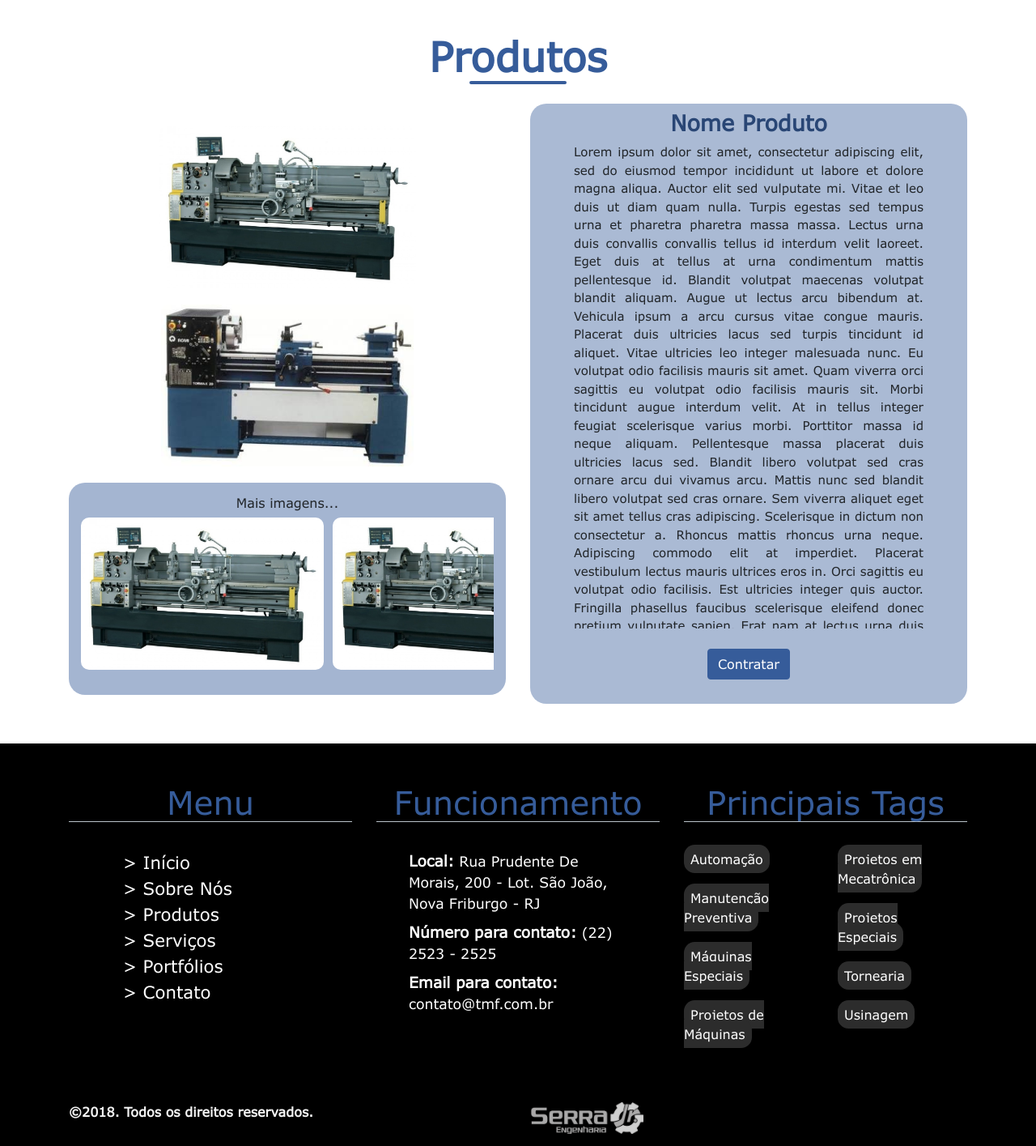
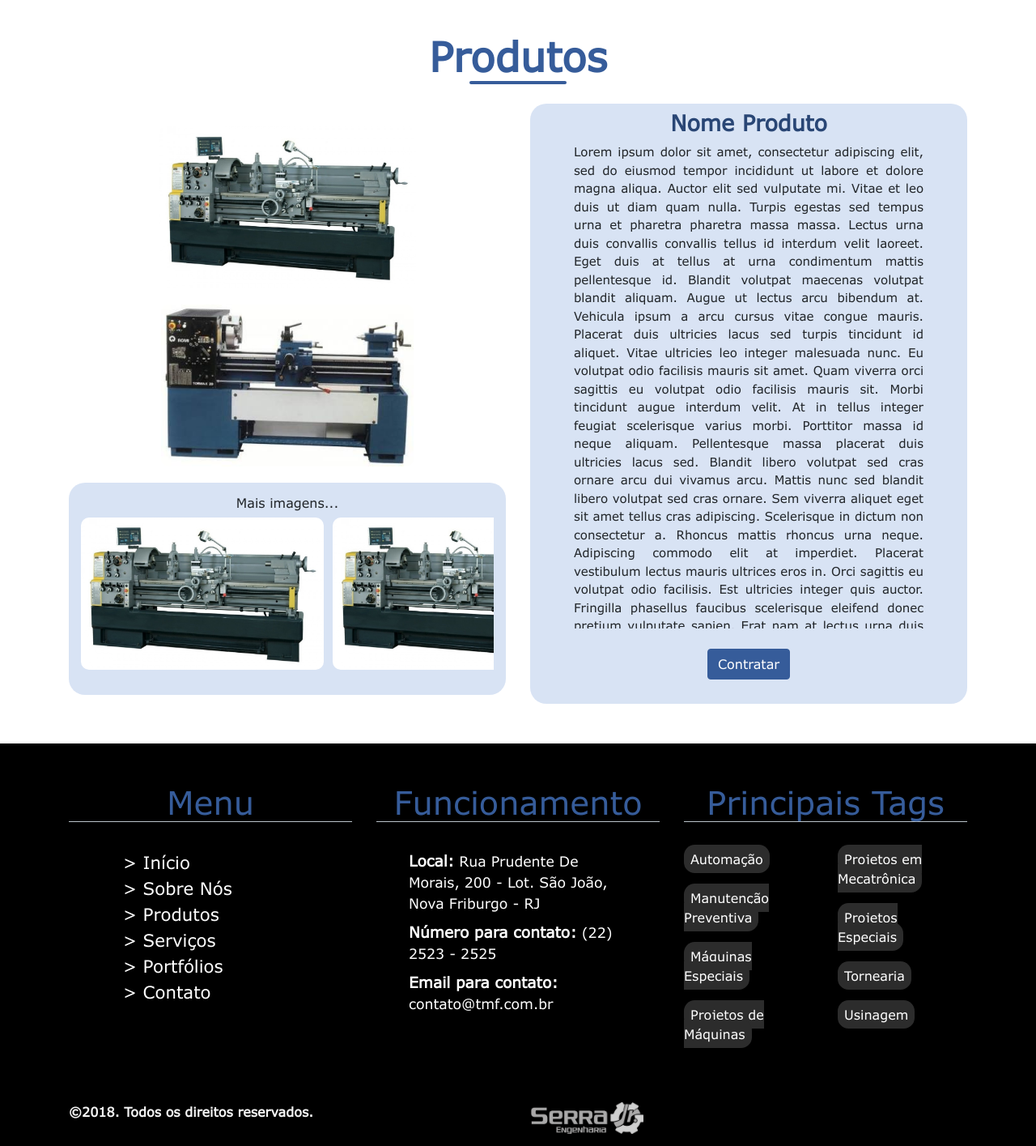
Before and after one commit to marcoaraujoneves/TemplateTMF, a PHP site: page /produtos.php in a window 1280 px wide. Shown: the part 131-1546 px from the top of the page at 81% size. Run offline with PHP 8.4, Linux system fonts and the light colour scheme; data comes from the database, SQL or seed files in the repository.

Commit message:
mudança leve nas cores dos cards de texto e imagens reduzidas

```diff
--- a/css/produtos.css
+++ b/css/produtos.css
@@ -58,7 +58,7 @@
 /*----------------------------------------------------------------------------------------------*/
 /*------------------------  caixa , card e lista que contem as imagens redizidas e o texto  --------------------------------*/
 .caixa_card_imagens{
-    background-color: rgba(54, 92, 154, 0.452) ;
+    background-color: rgba(55, 110, 199, 0.192) ;
     padding : 15px ;
     border-radius: 20px ;
     overflow-x: auto !important;
@@ -90,7 +90,7 @@
     padding-bottom: 30px ;
 }
 .caixa_texto{
-    background-color: rgba(54, 92, 154, 0.418);
+    background-color: rgba(55, 110, 199, 0.192);
     border-radius: 20px ;
 }
 .btn.btn-primary{
```
